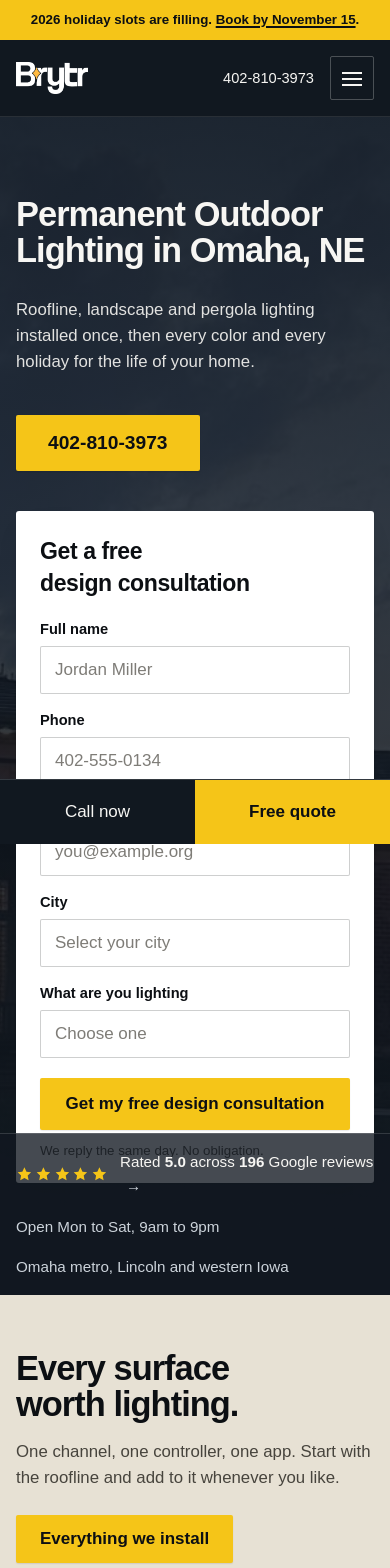
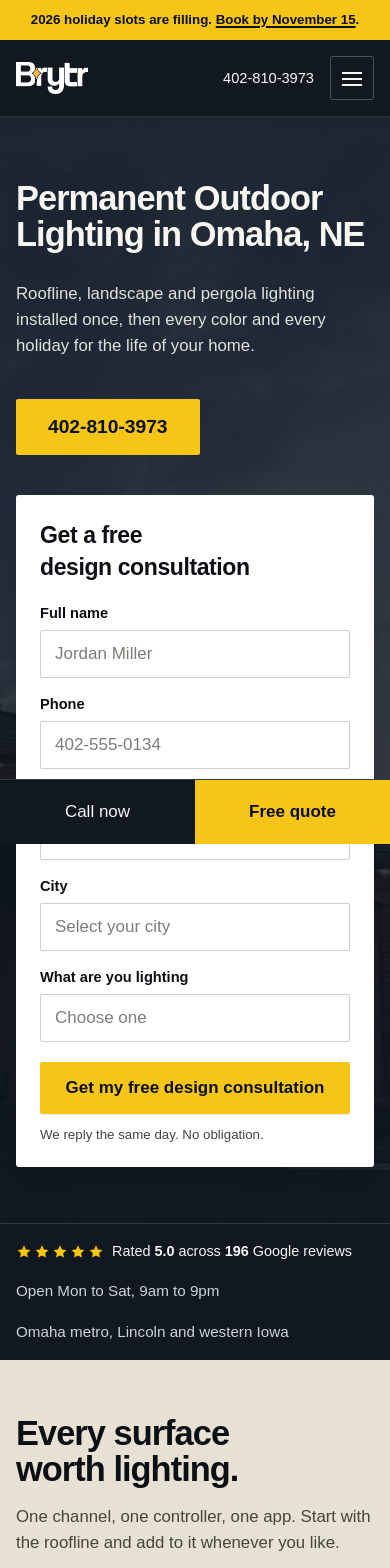
Before and after one commit to kvelasquez315/brytr-site, a Next.js app: page / in a window 390 px wide. Shown: the top 1568 px of the page. Built offline with nearby package versions, Linux system fonts and the light colour scheme; a web font is replaced by a local one.

Commit message:
The trust bar overlay is desktop-only; at 390px it sat on top of the quote form

```diff
--- a/components/sections/hero.tsx
+++ b/components/sections/hero.tsx
@@ -34,7 +34,7 @@ export function Hero() {
       />
       <div className="hero-scrim absolute inset-0" aria-hidden />
 
-      <div className="shell relative grid items-center gap-10 pb-28 pt-20 lg:grid-cols-[1fr_28rem] lg:gap-16 lg:pb-32 lg:pt-28 xl:gap-24">
+      <div className="shell relative grid items-center gap-10 pb-14 pt-16 lg:grid-cols-[1fr_28rem] lg:gap-16 lg:pb-32 lg:pt-28 xl:gap-24">
         {/* ── left: short, keyword-forward ── */}
         <div className="max-w-[46rem]">
           {/* THE EYEBROW IS GONE. "Omaha, Nebraska · Installed year round" in small amber
--- a/components/sections/proof-rail.tsx
+++ b/components/sections/proof-rail.tsx
@@ -45,22 +45,24 @@ export function ProofRail({ overlay = false }: { overlay?: boolean }) {
         target="_blank"
         rel="noopener noreferrer"
         data-spot
-        className="group flex items-center gap-3"
+        className="group flex items-center gap-2 sm:gap-3"
       >
         <span className="flex items-center gap-0.5" aria-hidden>
           {[0, 1, 2, 3, 4].map((i) => (
-            <svg key={i} viewBox="0 0 20 20" className="size-[1.05rem] text-accent" fill="currentColor">
+            <svg key={i} viewBox="0 0 20 20" className="size-4 text-accent sm:size-[1.05rem]" fill="currentColor">
               <path d="M10 1.6l2.47 5.2 5.53.72-4.06 3.9 1.03 5.6L10 14.3l-4.97 2.72 1.03-5.6L2 7.52l5.53-.72z" />
             </svg>
           ))}
         </span>
-        <span className="text-[0.95rem] text-on-dark">
+        <span className="text-[0.9rem] text-on-dark sm:text-[0.95rem]">
           {/* Until the official Google mark is on disk this is a sentence, not a lockup with a
             * hole in it. See the note on `googleLogo` in content/badges.ts. */}
           Rated <span className="u font-bold">{reviewProof.average}</span> across{" "}
           <span className="u font-bold">{reviewProof.count}</span>
           {googleLogo ? "" : " Google"} reviews
-          <span className="ml-1.5 inline-block text-on-dark-muted transition-transform duration-[--dur-fast] group-hover:translate-x-0.5" aria-hidden>
+          {/* The arrow is a hover affordance, and there is no hover on a phone. It also cost
+            * the line its last twenty pixels at 390px and wrapped onto a row of its own. */}
+          <span className="ml-1.5 hidden text-on-dark-muted transition-transform duration-[--dur-fast] group-hover:translate-x-0.5 sm:inline-block" aria-hidden>
             &rarr;
           </span>
         </span>
@@ -86,9 +88,15 @@ export function ProofRail({ overlay = false }: { overlay?: boolean }) {
    *
    * (The comment above this originally sat directly after `return (`, where a JSX comment parses
    * as an object literal and the build dies. Third time this session. It goes above the return.) */
+  /* AND THE OVERLAY IS DESKTOP-ONLY. At 390px this bar is three rows tall, and absolutely
+   * positioning it at the foot of the hero laid it straight over the bottom of the quote form:
+   * the scrim sat on "We reply the same day" and the star row collided with the submit button.
+   * A photograph has room for a bar across it only when the bar is one row. So below `lg` it
+   * stays in the flow as the hero's last child -- a solid band at the base of the section,
+   * which is what it was before and is correct at that width. */
   if (overlay) {
     return (
-      <div className="absolute inset-x-0 bottom-0 z-10 border-t border-on-dark/15 bg-primary/78">
+      <div className="relative border-t border-on-dark/15 bg-primary lg:absolute lg:inset-x-0 lg:bottom-0 lg:z-10 lg:bg-primary/78">
         {body}
       </div>
     );
```
